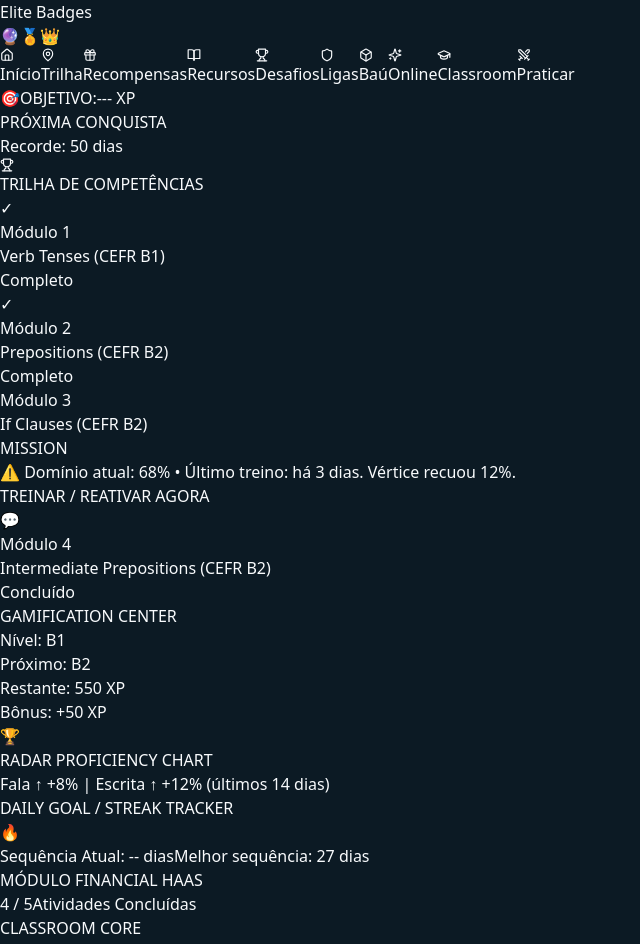
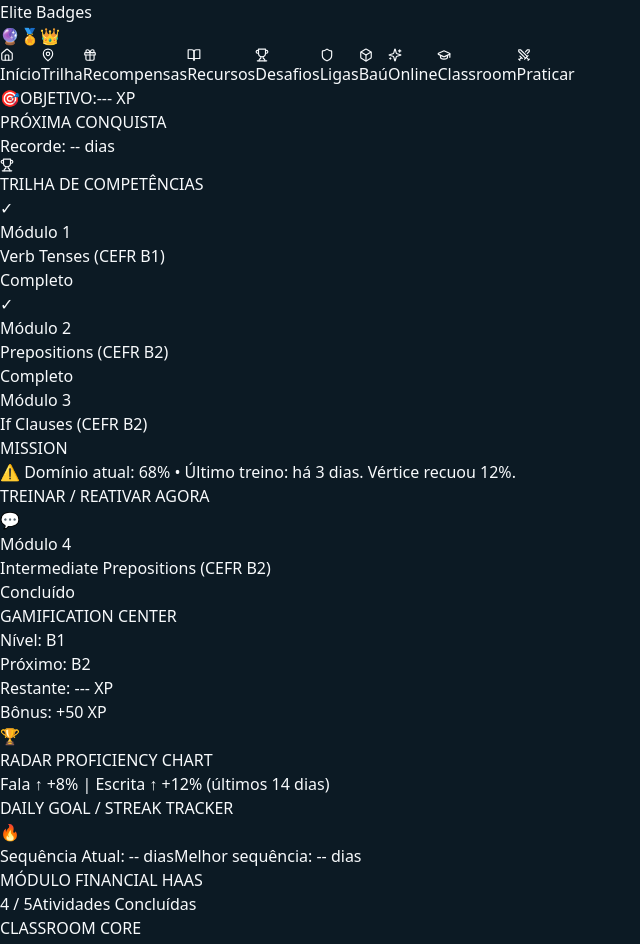
Before and after one commit to academiahaas/haas-frontend, a Next.js app: page /portal-aluno in a window 1280 px wide. Shown: the part 240-1184 px from the top of the page, without its empty margins (0-640 px from the left). Built offline with nearby package versions, Linux system fonts and the light colour scheme.

Commit message:
feat: limpa textos estaticos da navbar e do painel de evolucao

```diff
--- a/src/app/portal-aluno/components/EvolucaoPanel.tsx
+++ b/src/app/portal-aluno/components/EvolucaoPanel.tsx
@@ -12,7 +12,7 @@ export function EvolucaoPanel() {
         <div className="font-mono space-y-1">
           <p>Nível Atual: <span className="text-white font-black">B1</span></p>
           <p>Próximo Nível: <span className="text-indigo-400 font-black">B2</span></p>
-          <p>Restante: <span className="text-amber-400 font-black">550 XP para B2</span></p>
+          <p>Restante: <span className="text-amber-400 font-black">--- XP</span></p>
         </div>
       </div>
       <div className="bg-[#0f172a] border border-slate-800 p-5 rounded-2xl shadow-xl text-xs font-bold text-slate-300 space-y-2">
--- a/src/app/portal-aluno/components/NavbarSuperior.tsx
+++ b/src/app/portal-aluno/components/NavbarSuperior.tsx
@@ -42,14 +42,14 @@ export function NavbarSuperior({ t }) {
         <div className="flex items-center bg-[#101D28] border border-[#1C2C39] px-3 py-1.5 rounded-xl shadow-md font-mono text-[10px] font-black text-white">
           <span className="text-[#3CD070] mr-1">🎯</span>
           <span className="text-slate-400 mr-1">{t.objetivo}:</span>
-          <span>550 XP PARA B2</span>
+          <span>--- XP</span>
         </div>
 
         <div className="flex items-center gap-2.5 bg-[#101D28] border border-cyan-500/40 rounded-xl px-4 py-1.5 shadow-xl font-mono">
           <div className="text-right">
             <div className="text-[8px] text-slate-400 font-bold uppercase leading-none">{t.proximaConquista}</div>
             <div className="text-sm font-black text-[#00E5FF] tracking-wide mt-0.5 filter drop-shadow-[0_0_6px_rgba(0,229,255,0.6)]">
-              Recorde: 50 dias
+              Recorde: -- dias
             </div>
           </div>
           <Trophy size={16} className="text-[#00E5FF] filter drop-shadow-[0_0_8px_rgba(6,182,212,0.6)] animate-pulse" />
--- a/src/app/portal-aluno/page.tsx
+++ b/src/app/portal-aluno/page.tsx
@@ -186,7 +186,7 @@ export default function PortalAluno() {
               <div className="text-right">
                 <div className="text-[7px] text-slate-400 font-bold uppercase leading-none">PRÓXIMA CONQUISTA</div>
                 <div className="text-xs font-black text-[#00E5FF] tracking-wide mt-0.5 filter drop-shadow-[0_0_4px_rgba(0,229,255,0.6)]">
-                  Recorde: 50 dias
+                  Recorde: -- dias
                 </div>
               </div>
               <Trophy size={14} className="text-[#00E5FF] filter drop-shadow-[0_0_6px_rgba(6,182,212,0.6)]" />
@@ -252,7 +252,7 @@ export default function PortalAluno() {
                 <div className="text-xs font-mono font-bold text-slate-300 space-y-1 flex-1">
                   <p><span className="text-slate-500 uppercase font-sans text-[8px] font-bold w-[65px] inline-block">Nível</span>: B1</p>
                   <p><span className="text-slate-500 uppercase font-sans text-[8px] font-bold w-[65px] inline-block">Próximo</span>: B2</p>
-                  <p><span className="text-slate-500 uppercase font-sans text-[8px] font-bold w-[65px] inline-block">Restante</span>: 550 XP</p>
+                  <p><span className="text-slate-500 uppercase font-sans text-[8px] font-bold w-[65px] inline-block">Restante</span>: --- XP</p>
                   <p><span className="text-orange-400 uppercase font-sans text-[8px] font-bold w-[65px] inline-block">Bônus</span>: +50 XP</p>
                 </div>
                 <div className="p-2 bg-gradient-to-br from-[#1F3347] to-[#101D28] border border-[#2C3E50]/40 rounded-xl flex items-center justify-center shadow-inner shrink-0">
@@ -290,7 +290,7 @@ export default function PortalAluno() {
                 <span className="text-orange-500 text-lg">🔥</span>
                 <div className="flex flex-col font-mono text-xs">
                   <span className="font-black text-white">Sequência Atual: -- dias</span>
-                  <span className="text-[9px] text-slate-500 font-bold">Melhor sequência: 27 dias</span>
+                  <span className="text-[9px] text-slate-500 font-bold">Melhor sequência: -- dias</span>
                 </div>
               </div>
             </div>
```
